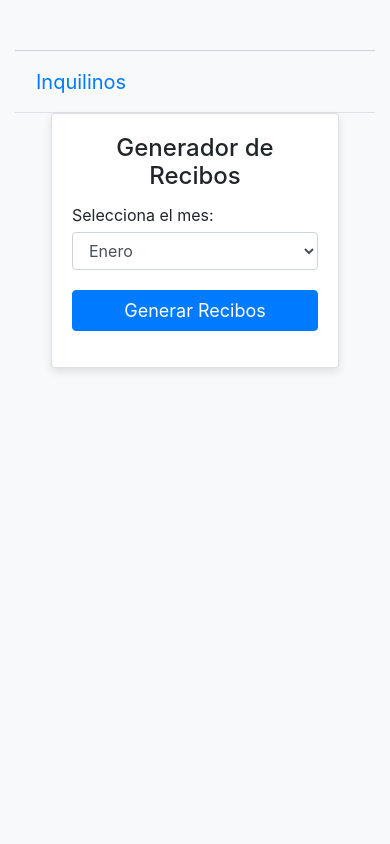
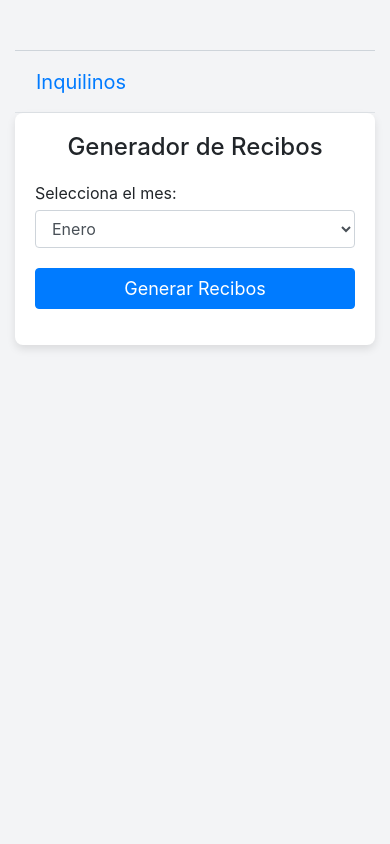
Before and after one commit to DonPon/recibos_django, a Django app: page / in a window 390 px wide. Run offline with Django 4.2, Linux system fonts and the light colour scheme; some libraries are stand-ins or nearby versions.

Commit message:
mobile optimized

```diff
--- a/recibos/templates/recibos/generate_pdfs.html
+++ b/recibos/templates/recibos/generate_pdfs.html
@@ -7,33 +7,36 @@
     <link rel="stylesheet" href="https://stackpath.bootstrapcdn.com/bootstrap/4.5.2/css/bootstrap.min.css">
     <style>
         body {
-            background-color: #f8f9fa;
+            background-color: #f3f4f6; /* Light grayish-blue background */
         }
         .container {
             margin-top: 50px;
         }
         .nav-link-inquilinos {
-            font-size: 20px; /* Adjust the font size based on your preference */
-            padding: 15px 20px; /* Adjust the padding based on your preference */
+            font-size: 20px;
+            padding: 15px 20px;
         }
         .card {
-            width: 80%; /* Adjust the width based on your preference */
-            max-width: 400px; /* Set a maximum width for smaller screens */
+            width: 100%;
             margin: auto;
             box-shadow: 0 4px 8px rgba(0, 0, 0, 0.1);
+            border: none;
+            border-radius: 8px;
         }
         .line {
             width: 100%;
-            height: 0.5px; /* Adjust the height for narrower lines */
-            background-color: #ced4da; /* Adjust the line color based on your preference */
+            height: 0.5px;
+            background-color: #ced4da;
             margin: 0;
             padding: 0;
         }
         .card-body {
             text-align: center;
+            padding: 20px;
         }
         .card-title {
             font-size: 24px;
+            margin-bottom: 20px;
         }
         .form-group {
             margin-bottom: 20px;
@@ -87,7 +90,7 @@
                             <option value="diciembre">Diciembre</option>
                         </select>
                     </div>
-                    <button type="submit" class="btn btn-primary">Generar Recibos</button>
+                    <button type="submit" class="btn btn-primary btn-block">Generar Recibos</button>
                 </form>
             </div>
         </div>
```
